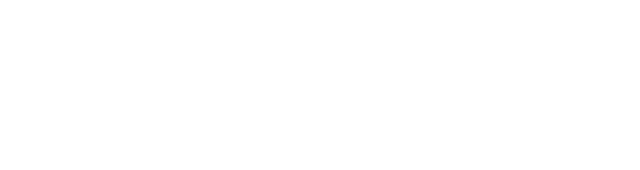
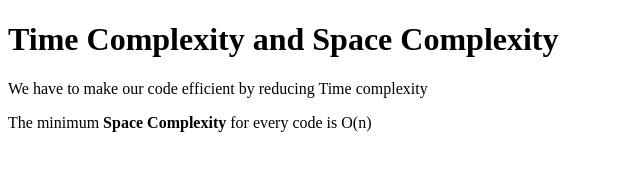
Before and after one commit to acciojob/time-and-space-complexity-irfan-007, a website: page main.html in a window 1280 px wide. Shown: the whole page, without its empty margins (0-640 px from the left). Drawn offline with Linux system fonts and the light colour scheme.

Commit message:
created a submission

```diff
--- a/main.html
+++ b/main.html
@@ -7,6 +7,9 @@
 </head>
 
 <body>
+	<h1>Time Complexity  and Space Complexity</h1>
+	<p>We have to make our code efficient by reducing Time complexity</p>
+	<p>The minimum <b>Space Complexity</b> for every code is O(n)</p>
 	<!-- the entire body must be written by student -->
     <script type="text/javascript" src="./script.js">
 </script>
```
